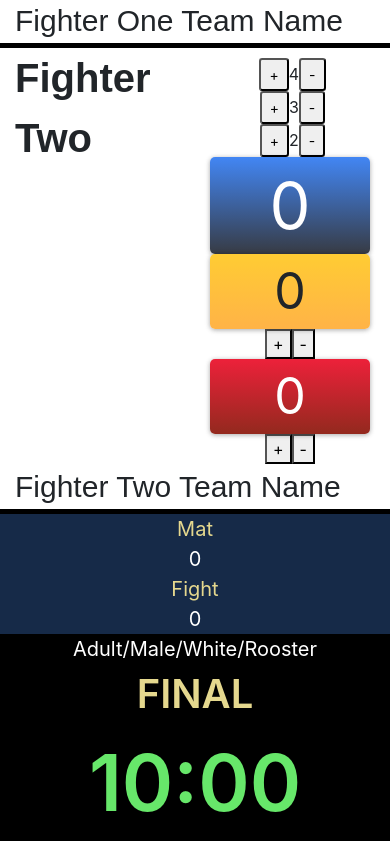
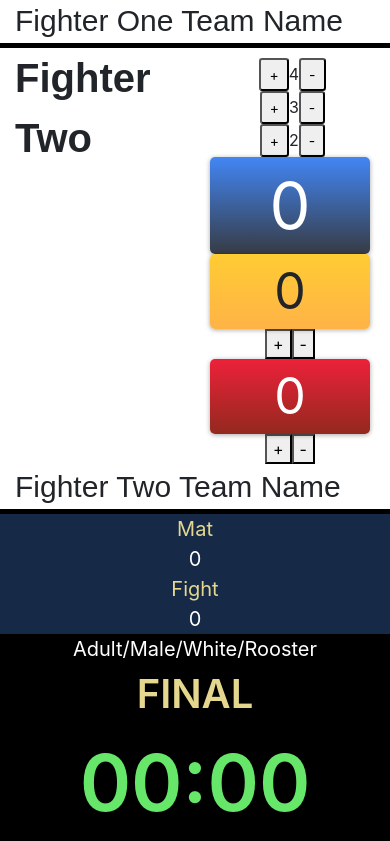
Before and after one commit to andylushman/Jiu-Jitsu-Scoreboard, a React (Create React App) app: page / in a window 390 px wide. Shown: the part 453-1294 px from the top of the page. Built offline with nearby package versions, Linux system fonts and the light colour scheme.

Commit message:
added timer

```diff
--- a/src/components/clock.js
+++ /dev/null
@@ -1,10 +0,0 @@
-import React, { Component } from "react";
-import "../styles/clock.css";
-
-class Clock extends Component {
-  render() {
-    return <div className="container clock">10:00</div>;
-  }
-}
-
-export default Clock;
--- a/src/components/controls.js
+++ b/src/components/controls.js
@@ -229,12 +229,6 @@ class Controls extends Component {
                       }
                     />
                   </div>
-                  <button
-                    className="close-btn"
-                    // onClick={this.setState({ showMenu: false })}
-                  >
-                    Done
-                  </button>
                 </div>
               </form>
             </div>
--- a/src/components/match.js
+++ b/src/components/match.js
@@ -1,8 +1,20 @@
 import React, { Component } from "react";
-import Clock from "./clock";
+import Timer from "./timer";
 import "../styles/match.css";
 
 class Match extends Component {
+  timeRemainingInSeconds() {
+    return 10;
+  }
+
+  onEveryMinuteUpdateTimeElapsed() {
+    console.log("Min");
+  }
+
+  onCompletion() {
+    console.log("Finished");
+  }
+
   render() {
     return (
       <div className="container-fluid match">
@@ -21,7 +33,11 @@ class Match extends Component {
             <div className="row match-title">{this.props.round}</div>
           </div>
           <div className="col-sm-6">
-            <Clock />
+            <Timer
+              timeRemainingInSeconds={this.timeRemainingInSeconds}
+              onEveryMinute={this.onEveryMinuteUpdateTimeElapsed}
+              onCompletion={this.onCompletion}
+            />
           </div>
         </div>
       </div>
--- /dev/null
+++ b/src/components/timer.js
@@ -0,0 +1,99 @@
+import React, { Component } from "react";
+import "../styles/timer.css";
+
+export class Timer extends Component {
+  constructor(props) {
+    super(props);
+    this.state = {
+      remainingMinutes: 0,
+      remainingSeconds: 0
+    };
+  }
+
+  updateRemainMinutesAndSeconds(timeRemainingInSeconds) {
+    let remainingMinutes = Math.floor(timeRemainingInSeconds / 60);
+    let remainingSeconds = timeRemainingInSeconds % 60;
+    this.setState({
+      remainingMinutes,
+      remainingSeconds
+    });
+  }
+
+  countDown(timeRemainingInSeconds, shouldSkipCallback) {
+    this.setState({
+      timeRemainingInSeconds
+    });
+    if (!shouldSkipCallback && timeRemainingInSeconds % 60 === 0) {
+      this.props.onEveryMinute(1);
+    }
+    if (timeRemainingInSeconds === 0) {
+      this.props.onCompletion();
+    }
+    localStorage.setItem("timeRemainingInSeconds", timeRemainingInSeconds);
+    if (timeRemainingInSeconds > 0) {
+      this.updateRemainMinutesAndSeconds(timeRemainingInSeconds);
+      timeRemainingInSeconds = timeRemainingInSeconds - 1;
+      this.setTimeoutId = setTimeout(
+        this.countDown.bind(this, timeRemainingInSeconds, false),
+        1000
+      );
+    }
+  }
+
+  compareServerTimeAndComponentTimeAndUpdateServer(
+    serverSideTimeRemainingInSeconds
+  ) {
+    let componentTimeRemainingInSeconds = localStorage.getItem(
+      "timeRemainingInSeconds"
+    );
+    if (
+      componentTimeRemainingInSeconds &&
+      componentTimeRemainingInSeconds < serverSideTimeRemainingInSeconds
+    ) {
+      let differenceInMinutes = Math.floor(
+        (serverSideTimeRemainingInSeconds - componentTimeRemainingInSeconds) /
+          60
+      );
+      if (differenceInMinutes > 0) {
+        this.props.onEveryMinute(differenceInMinutes);
+      }
+      return componentTimeRemainingInSeconds;
+    }
+    return serverSideTimeRemainingInSeconds;
+  }
+
+  componentWillReceiveProps(nextProps) {
+    if (
+      this.props.timeRemainingInSeconds !== nextProps.timeRemainingInSeconds
+    ) {
+      let timeRemainingInSeconds = this.compareServerTimeAndComponentTimeAndUpdateServer(
+        nextProps.timeRemainingInSeconds
+      );
+      this.countDown(timeRemainingInSeconds, true);
+    }
+  }
+
+  componentWillUnmount() {
+    clearTimeout(this.setTimeoutId);
+  }
+
+  render() {
+    return (
+      <div className="container timer">
+        <div className="row">
+          <div className="col">
+            {this.state.remainingMinutes > 9
+              ? this.state.remainingMinutes
+              : "0" + this.state.remainingMinutes}
+            :
+            {this.state.remainingSeconds > 9
+              ? this.state.remainingSeconds
+              : "0" + this.state.remainingSeconds}
+          </div>
+        </div>
+      </div>
+    );
+  }
+}
+
+export default Timer;
--- a/src/styles/clock.css
+++ b/src/styles/timer.css
@@ -1,4 +1,4 @@
-.clock {
+.timer {
   font-size: 12vw;
   color: #67E76A;
   text-align: center;
@@ -6,7 +6,7 @@
 }
 
 @media only screen and (max-width: 600px) {
-  .clock {
+  .timer {
     font-size: 20vw;
   }
 }
```
